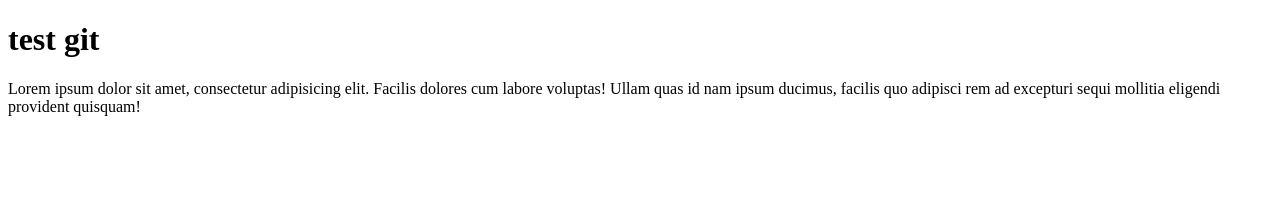
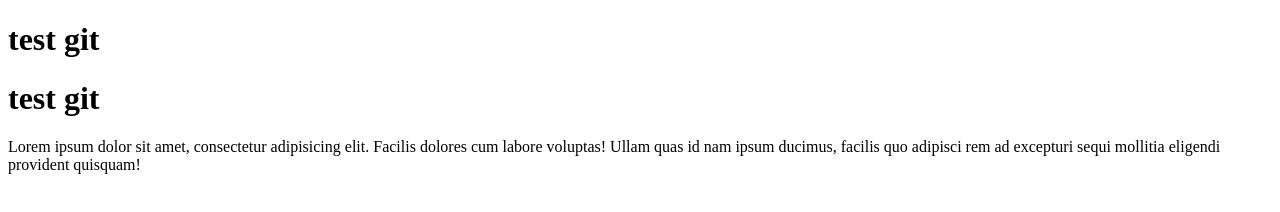
Before and after one commit to SylvainB59/sonsOfNursery, a plain HTML site: page index.html in a window 1280 px wide. Drawn offline with Linux system fonts and the light colour scheme.

Commit message:
Update index.html

```diff
--- a/index.html
+++ b/index.html
@@ -7,6 +7,7 @@
 </head>
 <body>
     <h1>test git</h1>
+    <h1>test git</h1>
     <p>Lorem ipsum dolor sit amet, consectetur adipisicing elit. Facilis dolores cum labore voluptas! Ullam quas id nam ipsum ducimus, facilis quo adipisci rem ad excepturi sequi mollitia eligendi provident quisquam!</p>
 </body>
 </html>
```
